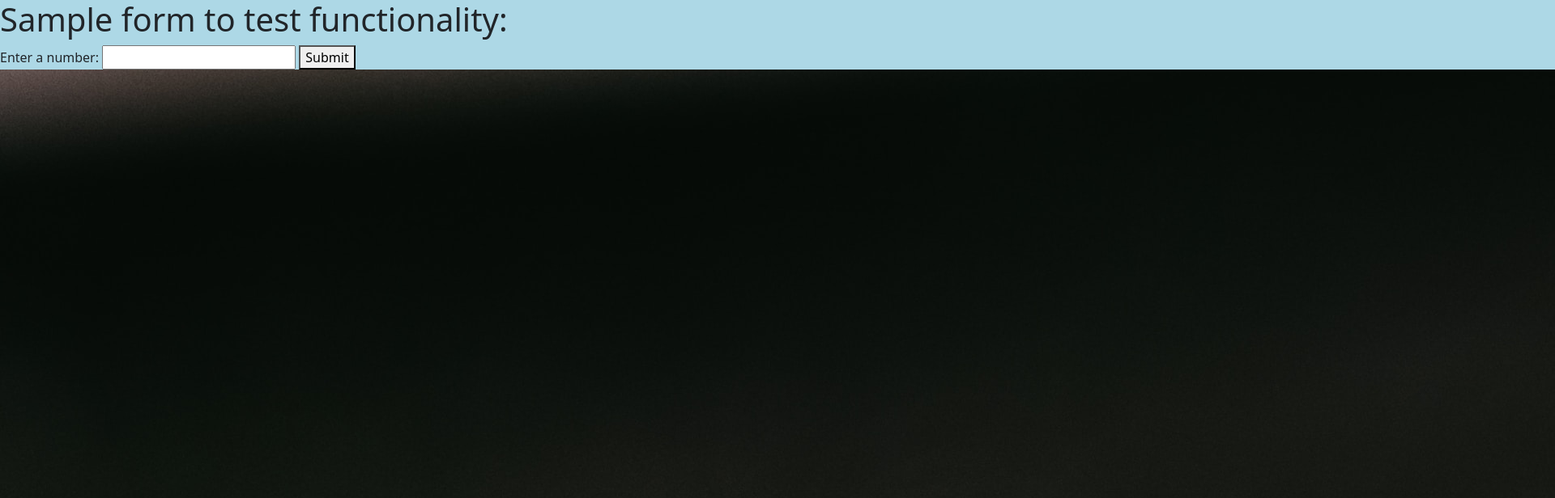
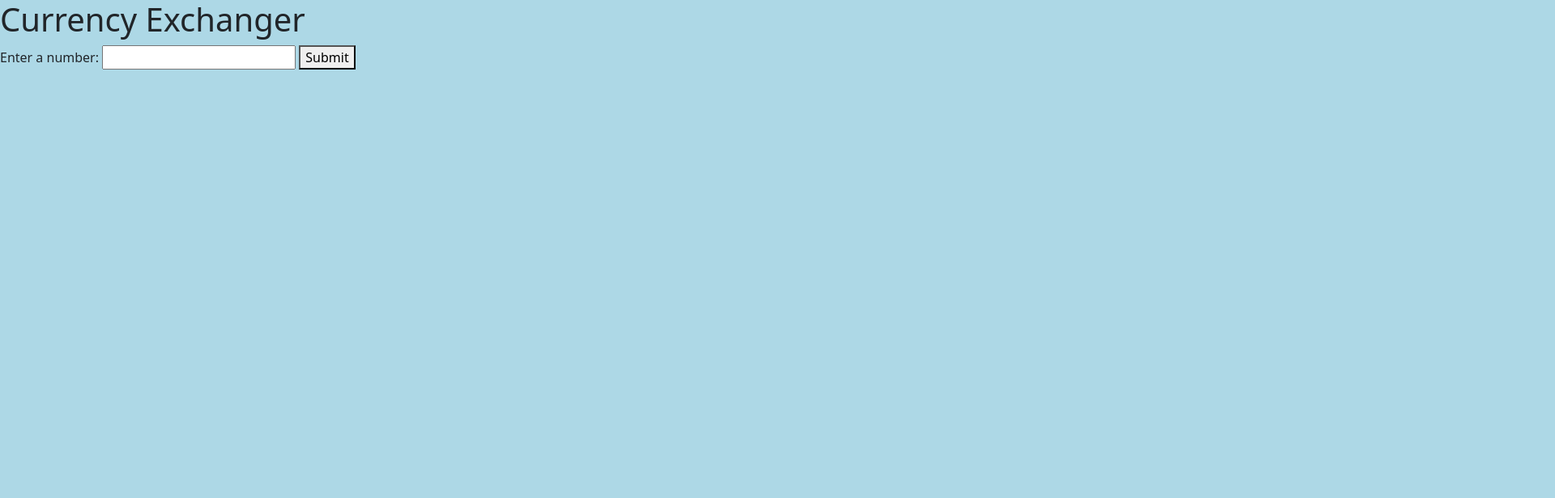
Before and after one commit to mejia-dev/currency-exchanger, a website built with webpack: page src/index.html in a window 1280 px wide. Shown: the top 616 px of the page at 81% size, 1920 px wide, since content can reach past the window. Built offline with nearby package versions, Linux system fonts and the light colour scheme.

Commit message:
WIP commit -- researching API and initial project setup

```diff
--- a/package.json
+++ b/package.json
@@ -1,5 +1,5 @@
 {
-  "name": "shape-tracker",
+  "name": "currency-exchanger",
   "version": "1.0.0",
   "description": "",
   "main": "index.js",
@@ -17,6 +17,7 @@
     "@babel/plugin-transform-modules-commonjs": "^7.22.5",
     "clean-webpack-plugin": "^4.0.0",
     "css-loader": "^6.8.1",
+    "dotenv-webpack": "^8.0.1",
     "eslint": "^8.42.0",
     "eslint-webpack-plugin": "^4.0.1",
     "html-loader": "^4.2.0",
--- a/src/index.html
+++ b/src/index.html
@@ -1,10 +1,10 @@
 <!DOCTYPE html>
 <html>
 <head>
-  <title>HTML/CSS/JS Template Project!</title>
+  <title>Currency Exchanger</title>
 </head>
 <body>
-  <h1>Sample form to test functionality:</h1>
+  <h1>Currency Exchanger</h1>
 
   <form id="sample-form">
     <label for="text-input">Enter a number:</label>
@@ -12,8 +12,6 @@
     <button type="submit">Submit</button>
   </form>
 
-  <img src="./assets/images/hanny-naibaho--Go4DH2pZbc-unsplash.jpg" alt="such a pup!"/>
-
   <div id="outputDiv"></div>
 </body>
 </html>
--- a/webpack.config.js
+++ b/webpack.config.js
@@ -21,7 +21,7 @@ module.exports = {
       verbose: true
     }),
     new HtmlWebpackPlugin({
-      title: 'Shape Tracker',
+      title: 'Currency Exchanger',
       template: './src/index.html',
       inject: 'body'
     })
```
Also changed, not shown: __tests__/testObject.test.js (deleted, +0 -18 lines), src/assets/images/hanny-naibaho--Go4DH2pZbc-unsplash.jpg (deleted), src/js/testObject.js (deleted), 2 other files.
